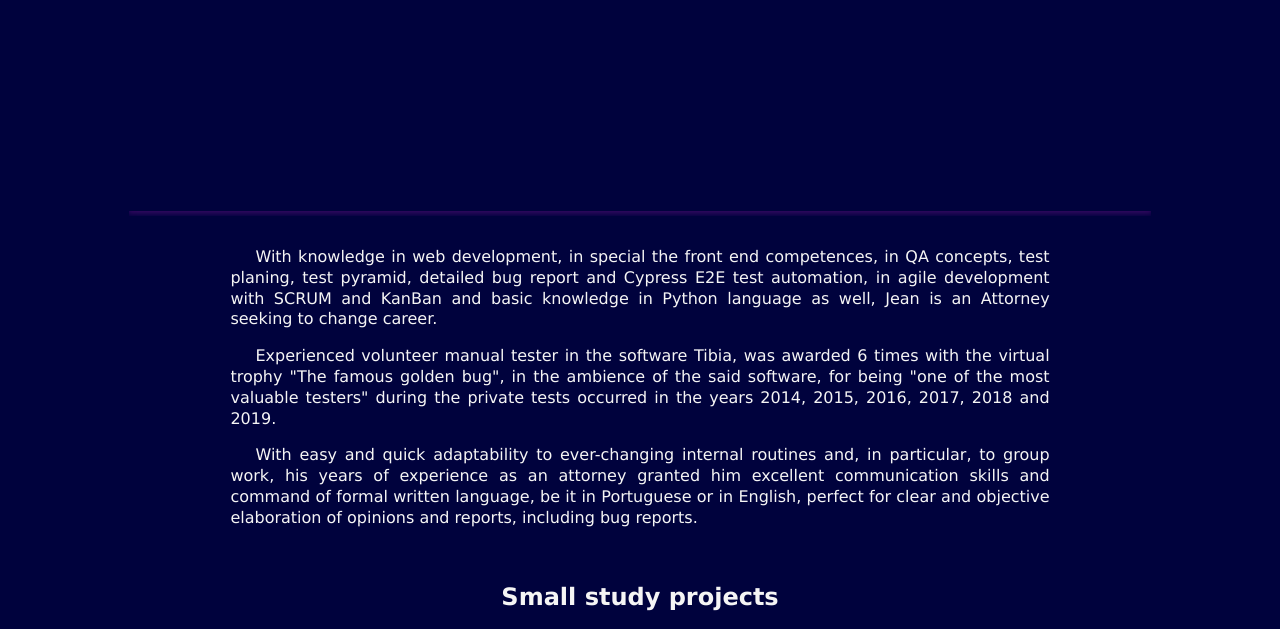
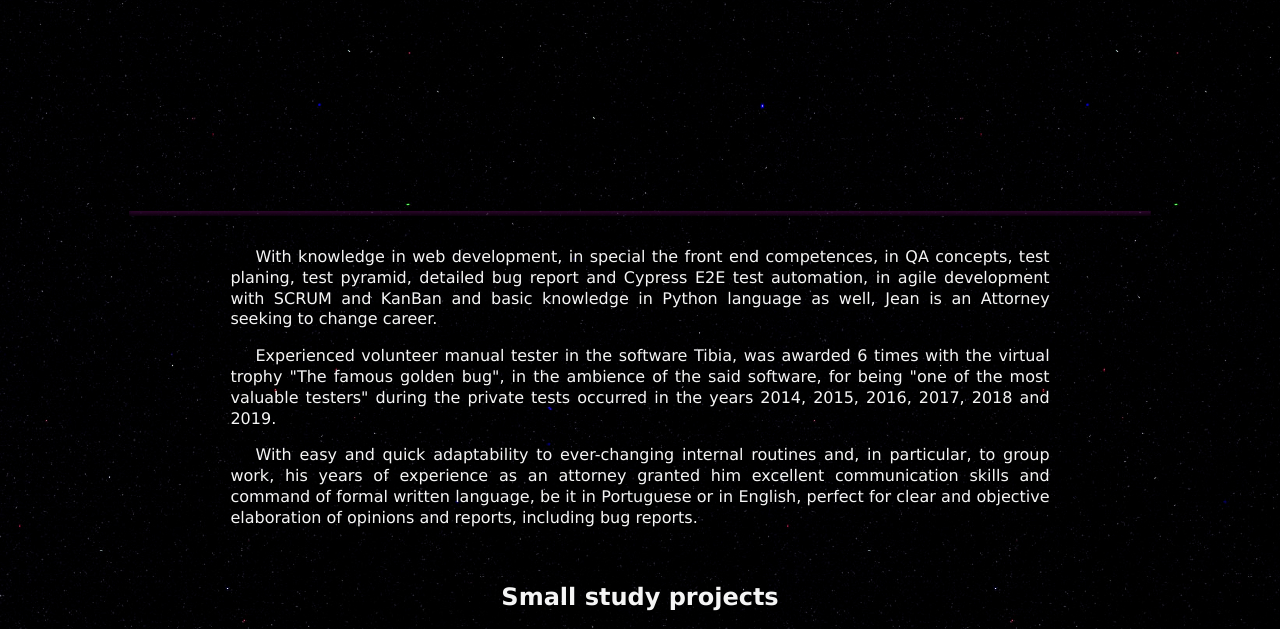
Before and after one commit to jeanbrunemello/antiga-home, a plain HTML site: page index.html in a window 1280 px wide. Shown: the part 609-1238 px from the top of the page. Drawn offline with Linux system fonts and the light colour scheme; a web font is replaced by a local one.

Commit message:
corrigido link do background body com novo nome da imagem

```diff
--- a/assets/css/style.css
+++ b/assets/css/style.css
@@ -177,7 +177,7 @@ a {
 /* inicio da estilização do body */
 body {
     background-color: rgb(0, 2, 61);
-    background-image: url('/assets/img/mobile-nasa-photo-iss066e172499.jpg');
+    background-image: url('../../assets/img/bg-mobile-nasa-photo-iss066e172499.jpg');
     background-position: center center fixed;
 }
 
```
